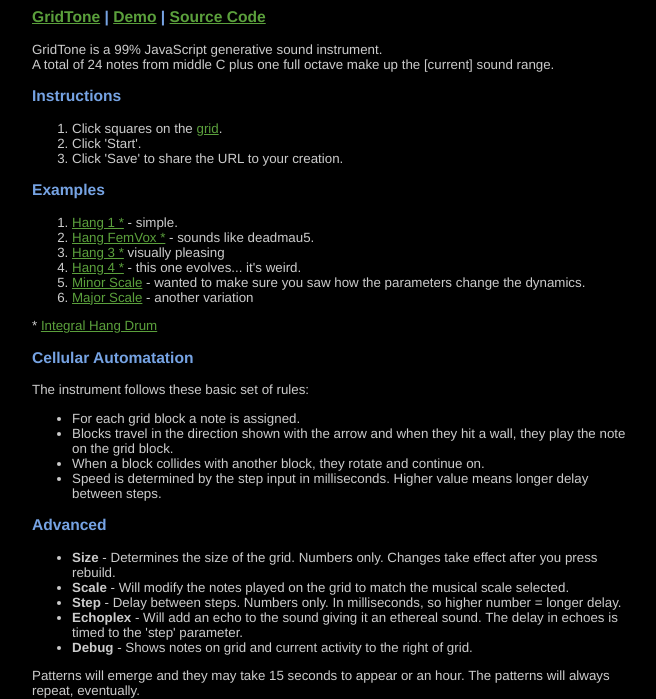
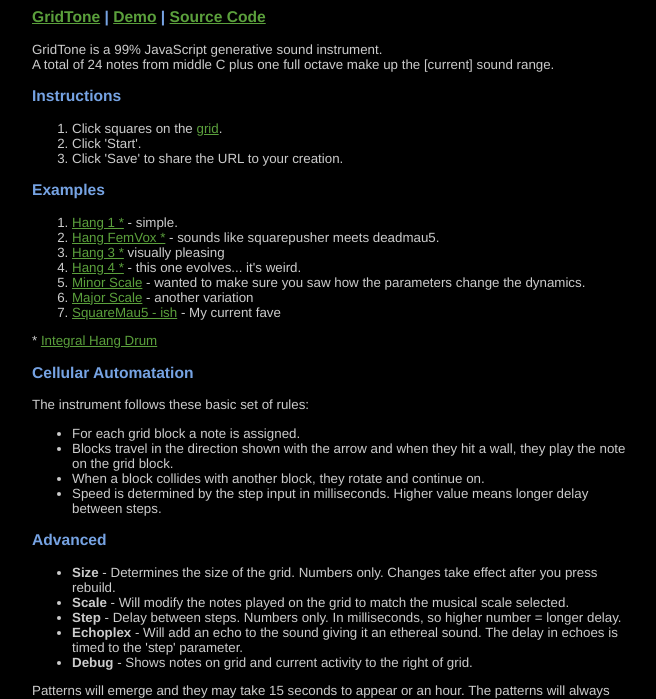
Before and after one commit to gridtone/gridtone.github.com, a plain HTML site: page index.htm in a window 1280 px wide. Shown: the top 699 px of the page, without its empty margins (308-964 px from the left). Drawn offline with nearby package versions, Linux system fonts and the light colour scheme.

Commit message:
added some new tunes

```diff
--- a/index.htm
+++ b/index.htm
@@ -28,11 +28,12 @@
 		<h3>Examples</h3>
 		<ol>
 			<li><a href='?size=9&scale=hang&speed=190&bank=picat&echo=true&grid=3_6:1,3_4:1,5_2:1,5_4:1'>Hang 1 *</a> - simple.</li>
-			<li><a href='?size=9&scale=hang&speed=200&bank=fem&echo=true&grid=7_6:1,6_2:3,7_1:4,6_0:4,7_4:1,7_2:3,4_8:3,4_6:1,2_5:1,0_3:3'>Hang FemVox *</a> - sounds like deadmau5.</li>
+			<li><a href='?size=9&scale=hang&speed=200&bank=fem&echo=true&grid=7_6:1,6_2:3,7_1:4,6_0:4,7_4:1,7_2:3,4_8:3,4_6:1,2_5:1,0_3:3'>Hang FemVox *</a> - sounds like squarepusher meets deadmau5.</li>
 			<li><a href='?size=9&scale=hang&speed=175&bank=fem&echo=true&grid=6_5:2,2_7:4,4_6:1,6_7:2,2_5:4'>Hang 3 *</a> visually pleasing</li>
 			<li><a href='?size=9&scale=hang&speed=225&echo=true&grid=8_7:2,1_5:2,6_5:1,6_2:1,0_7:4,5_5:2'>Hang 4 *</a> - this one evolves... it's weird.</li>
-			<li><a href='?size=6&scale=min&speed=200&echo=true&grid=0_1:4,2_1:4,1_1:2,3_1:2'>Minor Scale</a> - wanted to make sure you saw how the parameters change the dynamics.</li>
+			<li><a href='?size=6&scale=min&speed=200&bank=old&echo=true&grid=1_5:3,1_3:3,4_3:3,4_1:3'>Minor Scale</a> - wanted to make sure you saw how the parameters change the dynamics.</li>
 			<li><a href='?size=9&scale=maj&speed=225&echo=true&grid=4_2:1,3_3:1,2_2:1,3_1:3'>Major Scale</a> - another variation</li>
+			<li><a href='?size=9&scale=hang&speed=50&bank=fem&echo=true&grid=7_2:2,3_7:2,3_6:4,1_8:4,1_2:4,5_6:2,4_7:3,5_7:4'>SquareMau5 - ish</a> - My current fave</li>
 		</ol>
 		* <a href='http://en.wikipedia.org/wiki/Hang_(musical_instrument)' target='_new'>Integral Hang Drum</a>
 		<h3>Cellular Automatation</h3>
```
